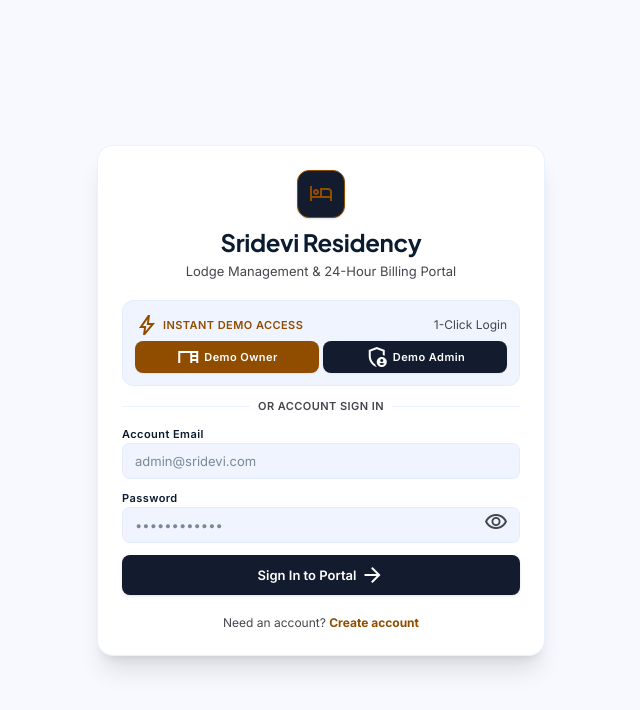
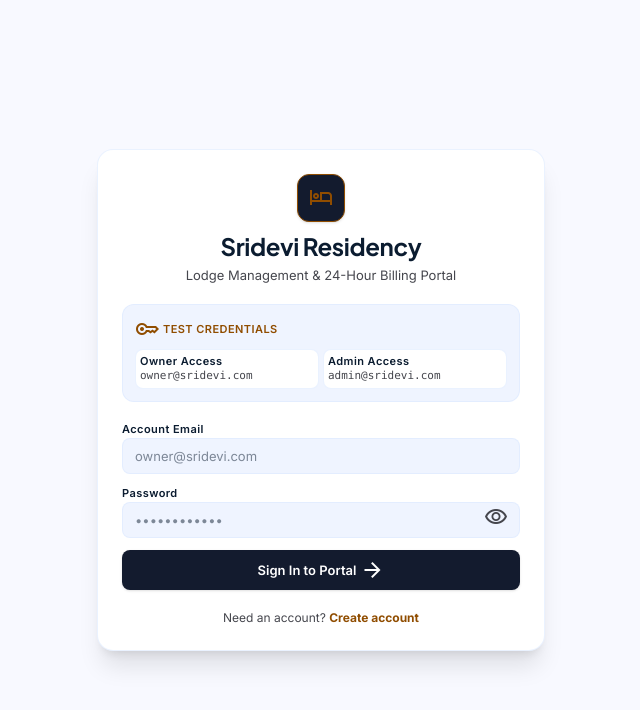
Before and after one commit to PavanputraYarramsetty/ResidencyHub, a React (Vite) app in the folder client/: page /login in a window 1280 px wide. Shown: the top 710 px of the page, without its empty margins (319-959 px from the left). Built offline with nearby package versions, Linux system fonts and the light colour scheme; no server answers.

Commit message:
refactor: remove instant login buttons and display test credentials on login page

```diff
--- a/client/src/pages/auth/Login.jsx
+++ b/client/src/pages/auth/Login.jsx
@@ -8,7 +8,7 @@ export default function Login() {
   const [password, setPassword] = useState('');
   const [showPassword, setShowPassword] = useState(false);
   const [loading, setLoading] = useState(false);
-  const { signIn, loginAsDemo } = useAuth();
+  const { signIn } = useAuth();
   const navigate = useNavigate();
 
   async function handleSubmit(e) {
@@ -27,10 +27,14 @@ export default function Login() {
     }
   }
 
-  function handleDemoLogin(role) {
-    loginAsDemo(role);
-    toast.success(`Logged in as ${role === 'admin' ? 'System Admin' : 'Front Desk Owner'} 🎉`);
-    navigate(role === 'admin' ? '/admin' : '/');
+  function fillTestCredentials(type) {
+    if (type === 'admin') {
+      setEmail('admin@sridevi.com');
+      setPassword('AdminPassword@123');
+    } else {
+      setEmail('owner@sridevi.com');
+      setPassword('OwnerPassword@123');
+    }
   }
 
   return (
@@ -47,41 +51,30 @@ export default function Login() {
           </p>
         </div>
 
-        {/* Quick Instant Demo Buttons */}
+        {/* Test Credentials Reference Callout */}
         <div className="p-space-md rounded-xl bg-surface-container-low border border-surface-container-high/60 flex flex-col gap-space-xs">
-          <div className="flex items-center justify-between">
-            <span className="font-label-md text-label-md text-secondary uppercase font-bold tracking-wider flex items-center gap-1">
-              <span className="material-symbols-outlined text-[16px]">bolt</span>
-              Instant Demo Access
-            </span>
-            <span className="font-body-sm text-body-sm text-on-surface-variant">1-Click Login</span>
-          </div>
-          <div className="grid grid-cols-2 gap-space-xs">
+          <span className="font-label-md text-label-md text-secondary uppercase font-bold tracking-wider flex items-center gap-1">
+            <span className="material-symbols-outlined text-[16px]">key</span>
+            Test Credentials
+          </span>
+          <div className="grid grid-cols-1 sm:grid-cols-2 gap-space-xs text-body-sm pt-1">
             <button
               type="button"
-              onClick={() => handleDemoLogin('owner')}
-              className="py-space-xs px-space-sm rounded-lg bg-secondary text-on-secondary font-label-md text-label-md font-bold hover:bg-on-secondary-container transition-colors shadow-xs flex items-center justify-center gap-1 cursor-pointer"
+              onClick={() => fillTestCredentials('owner')}
+              className="p-space-xs rounded-lg bg-surface-container-lowest hover:bg-surface-container border border-surface-container-high/60 text-left transition-colors cursor-pointer"
             >
-              <span className="material-symbols-outlined text-[16px]">desk</span>
-              <span>Demo Owner</span>
+              <div className="font-label-md text-label-md text-on-surface font-bold">Owner Access</div>
+              <div className="text-[11px] text-on-surface-variant font-mono">owner@sridevi.com</div>
             </button>
             <button
               type="button"
-              onClick={() => handleDemoLogin('admin')}
-              className="py-space-xs px-space-sm rounded-lg bg-primary-container text-on-primary font-label-md text-label-md font-bold hover:bg-primary transition-colors shadow-xs flex items-center justify-center gap-1 cursor-pointer"
+              onClick={() => fillTestCredentials('admin')}
+              className="p-space-xs rounded-lg bg-surface-container-lowest hover:bg-surface-container border border-surface-container-high/60 text-left transition-colors cursor-pointer"
             >
-              <span className="material-symbols-outlined text-[16px]">admin_panel_settings</span>
-              <span>Demo Admin</span>
+              <div className="font-label-md text-label-md text-on-surface font-bold">Admin Access</div>
+              <div className="text-[11px] text-on-surface-variant font-mono">admin@sridevi.com</div>
             </button>
           </div>
-        </div>
-
-        {/* Divider */}
-        <div className="relative flex items-center justify-center">
-          <div className="border-t border-surface-container-high/60 w-full" />
-          <span className="bg-surface-container-lowest px-space-sm font-label-md text-label-md text-on-surface-variant uppercase absolute">
-            Or Account Sign In
-          </span>
         </div>
 
         {/* Form */}
@@ -93,7 +86,7 @@ export default function Login() {
               required
               value={email}
               onChange={(e) => setEmail(e.target.value)}
-              placeholder="admin@sridevi.com"
+              placeholder="owner@sridevi.com"
               className="w-full px-space-md py-space-sm rounded-lg bg-surface-container-low text-on-surface font-body-md text-body-md focus:outline-none border border-surface-container-high/60"
             />
           </div>
```
